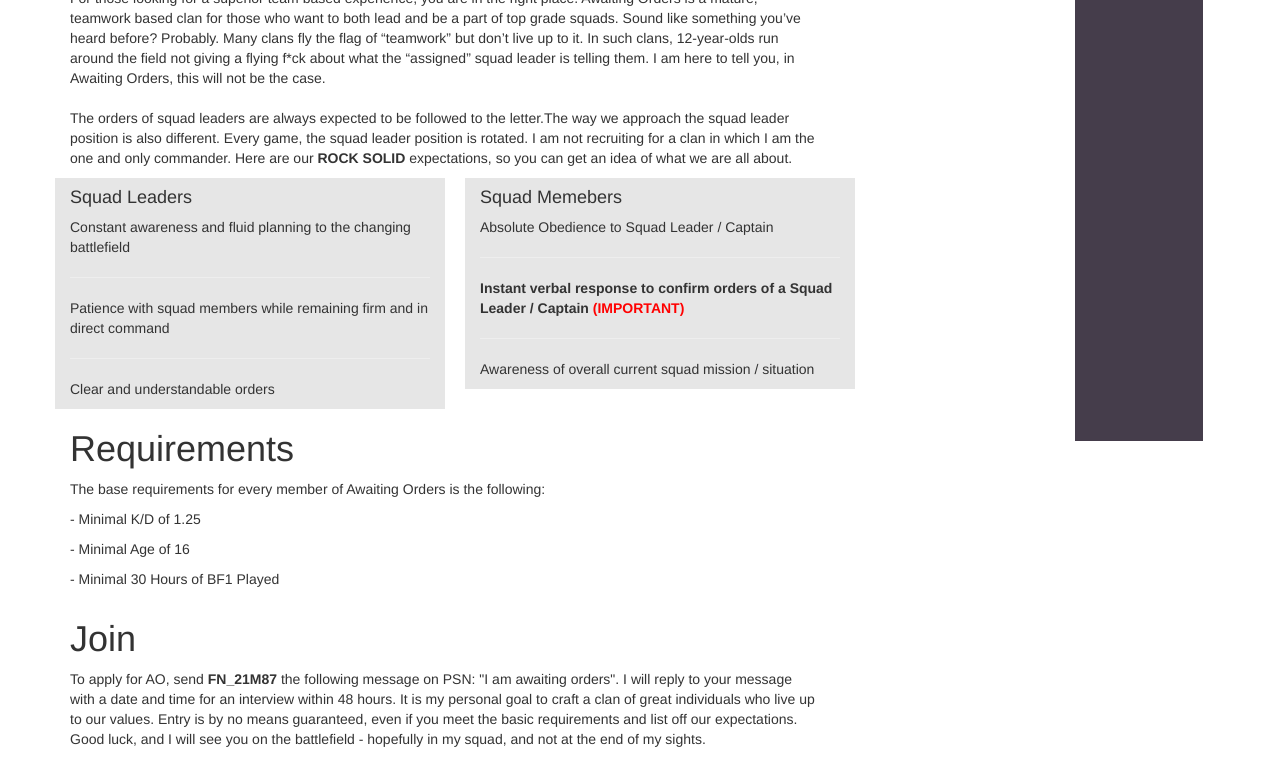
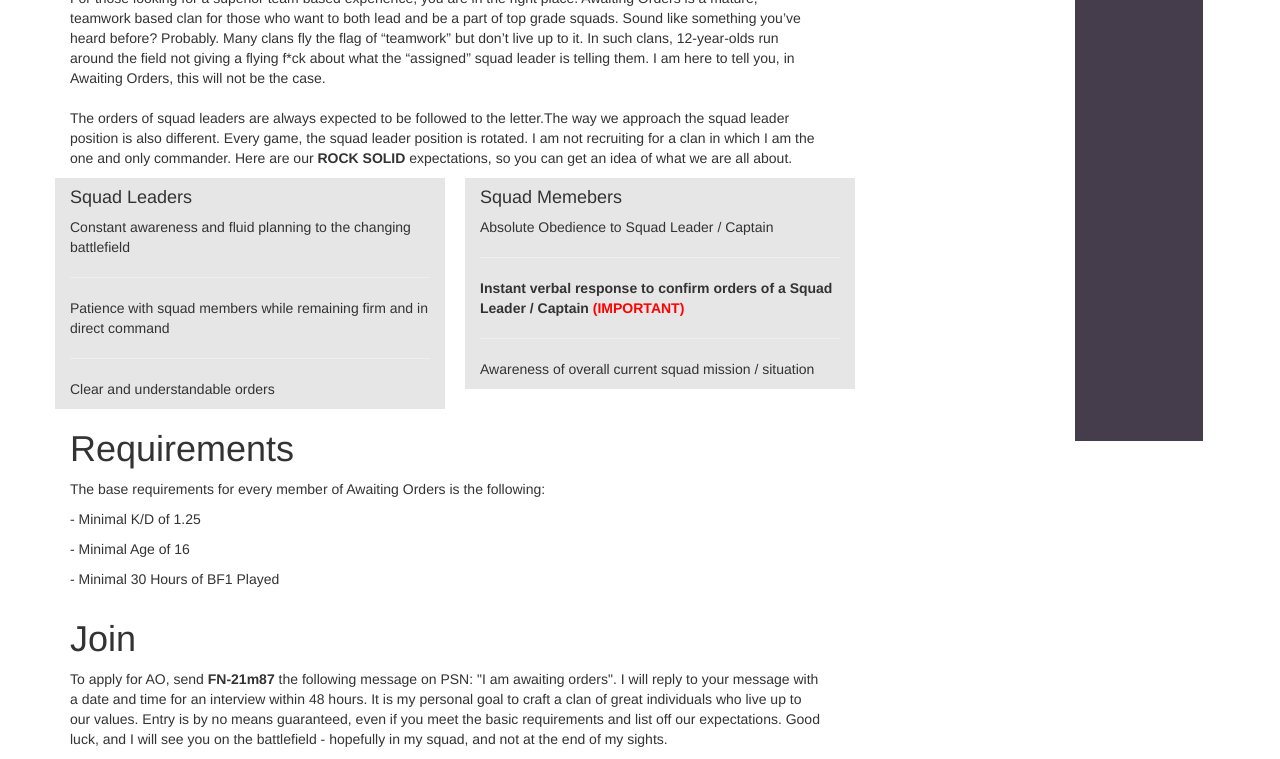
Before and after one commit to Butter-Ball/Butter-Ball.github.io, a plain HTML site: page index.html in a window 1280 px wide. Shown: the part 359-1118 px from the top of the page. Drawn offline with nearby package versions, Linux system fonts and the light colour scheme.

Commit message:
name
name

```diff
--- a/index.html
+++ b/index.html
@@ -88,7 +88,7 @@
 		</div> <!-- /row -->
 
 		<div class="row">
-			<p class="col-lg-8 offset-lg-1 m-b-3">To apply for AO, send <b>FN_21M87</b> the following message on PSN: "I am awaiting orders". I will reply to your message with a date and time for an interview within 48 hours. It is my personal goal to craft a clan of great individuals who live up to our values. Entry is by no means guaranteed, even if you meet the basic requirements and list off our expectations. Good luck, and I will see you on the battlefield - hopefully in my squad, and not at the end of my sights.<p>
+			<p class="col-lg-8 offset-lg-1 m-b-3">To apply for AO, send <b>FN-21m87</b> the following message on PSN: "I am awaiting orders". I will reply to your message with a date and time for an interview within 48 hours. It is my personal goal to craft a clan of great individuals who live up to our values. Entry is by no means guaranteed, even if you meet the basic requirements and list off our expectations. Good luck, and I will see you on the battlefield - hopefully in my squad, and not at the end of my sights.<p>
 		</div> <!-- /row -->
 
 
```
